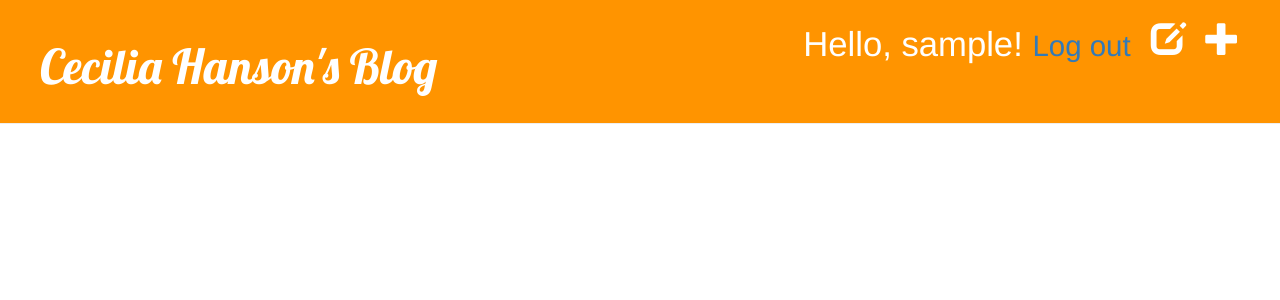
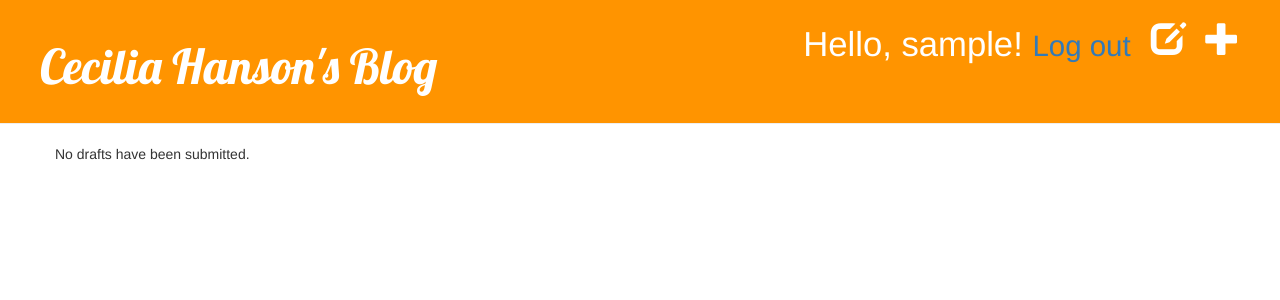
Before and after one commit to cmhanson93/my-portfolio, a Django app: a page that uses portfolio/templates/portfolio/post_draft_list.html in a window 1280 px wide. Shown: the top 300 px of the page. Run offline with Django 3.2, Linux system fonts and the light colour scheme; the visitor is signed in with stand-in values (Sample User, id 1); data that the repository does not hold is empty; some libraries are stand-ins or nearby versions.

Commit message:
Fixed blank draft page issue.

```diff
--- a/portfolio/templates/portfolio/post_draft_list.html
+++ b/portfolio/templates/portfolio/post_draft_list.html
@@ -12,6 +12,8 @@
             <h1><a href="{% url 'post_detail' pk=post.pk %}">{{ post.title }}</a></h1>
             <p>{{ post.text|truncatechars:200 }}</p>
         </div>
+    {% empty %}
+      <p>No drafts have been submitted.</p>
     {% endfor %}
 {% endblock %}
   </body>
```
